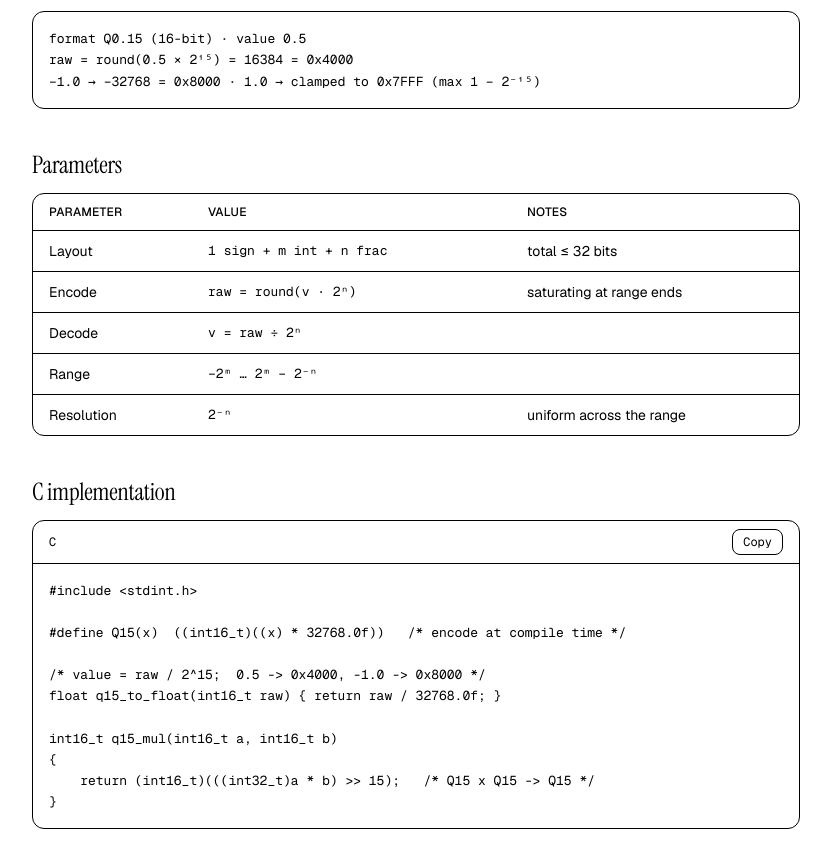
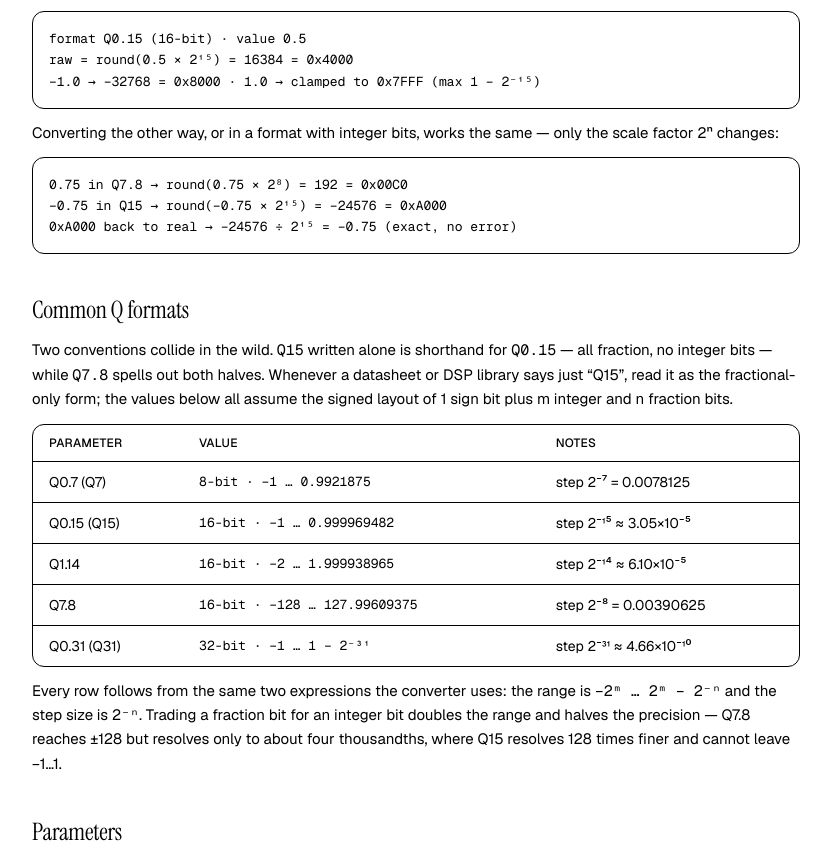
Before and after one commit to Kim-Hakseong/testbench-tools, a Next.js app in the folder apps/web/: page /tools/q-format in a window 1280 px wide. Shown: the part 1140-1983 px from the top of the page, without its empty margins (184-1015 px from the left). Built offline with nearby package versions, Linux system fonts and the light colour scheme.

Commit message:
autopilot: weekly T1 content/SEO pass

```diff
--- a/apps/web/app/(en)/tools/mil-1553-message-decoder/page.tsx
+++ b/apps/web/app/(en)/tools/mil-1553-message-decoder/page.tsx
@@ -10,7 +10,7 @@ export const metadata: Metadata = {
   alternates: { canonical: "/tools/mil-1553-message-decoder/" },
   title: "MIL-STD-1553B Message Decoder — command, data, status layout",
   description:
-    "Free online MIL-STD-1553B message decoder: paste the words of a transfer and see each word's role — command, data or status — laid out with fields and parity. 100% in your browser.",
+    "Free online MIL-STD-1553 decoder: paste the words of a bus capture and see each word's role — command, data or status — laid out with decoded fields and parity. 100% in your browser.",
   openGraph: { url: "/tools/mil-1553-message-decoder/",
     images: ["/og/mil-1553-message-decoder.png"], siteName: "TestBench.tools", title: "MIL-STD-1553B Message Decoder", description: "Lay out a full 1553B transaction: command, data words and status, with roles and parity.", type: "website" },
 };
@@ -31,6 +31,14 @@ const FAQS: FaqItem[] = [
   {
     q: "How are data words interpreted?",
     a: "Data words are 16-bit payload with no protocol-level structure, so the decoder shows the raw value and its signed 16-bit interpretation. What the bits actually mean is defined by the subsystem's interface control document, not by 1553 itself.",
+  },
+  {
+    q: "What do the status word bits tell me?",
+    a: "The status word repeats the responding RT's address in bits 15-11 and then reports its condition: message error (bit 10), service request (bit 8), broadcast command received (bit 4), busy (bit 3), subsystem flag (bit 2), dynamic bus control acceptance (bit 1) and terminal flag (bit 0). Bit 9 (instrumentation) and bits 7-5 are reserved and normally zero. A status word of 0x2800 is therefore RT 5 answering with every flag clear — a healthy response.",
+  },
+  {
+    q: "My capture starts in the middle of a message — what happens?",
+    a: "The decoder always treats the first word you paste as the command word, so a capture that begins on a data word will be laid out against the wrong template. The word-count check is what usually reveals it: the expected and actual word counts disagree. Trim the capture back to the command word — the one whose bits 15-11 hold the RT address you expect — and decode again.",
   },
   {
     q: "Is my data uploaded?",
@@ -91,6 +99,48 @@ export default function Page() {
             <br />
             [4] 0x2800 status → RT 5 · <span className="text-ok">layout matches (BC → RT)</span>
           </DataWell>
+          <p>
+            The same RT reading data back inverts the order, because a transmit
+            command puts the RT&apos;s status word before its data:
+          </p>
+          <DataWell>
+            words: 2C22 2800 1234 5678
+            <br />
+            [1] 0x2C22 command → RT 5, transmit, SA 1, WC 2
+            <br />
+            [2] 0x2800 status → RT 5
+            <br />
+            [3] 0x1234 data · [4] 0x5678 data ·{" "}
+            <span className="text-ok">layout matches (RT → BC)</span>
+          </DataWell>
+          <p>
+            Only bit 10 differs between <code>0x2822</code> and{" "}
+            <code>0x2C22</code> — the T/R bit. That single bit is what reorders
+            the whole transfer, which is why a capture decoded against the wrong
+            direction looks like the data and status words swapped places.
+          </p>
+        </Section>
+
+        <Section title="Decoding a 1553 capture">
+          <p>
+            Bus analysers hand you a flat list of 16-bit words with no
+            annotation, and nothing inside a word says whether it is a command,
+            a data word or a status word — only its position within a transfer
+            does. Decoding therefore always starts at a command word: it names
+            the RT, the direction, the subaddress and how many data words
+            follow, and everything after it is fixed by that declaration.
+          </p>
+          <p>
+            Split a long capture into transfers before pasting. Each transfer
+            begins at a command word and ends after the word count this tool
+            reports as expected; the next command word starts the next message.
+            If a transfer comes up short or long, that boundary is where a
+            dropped word or a bus error sits. Mode commands (subaddress 0 or 31)
+            are the exception to the word-count rule — their low five bits carry
+            a mode code rather than a count. Codes 0–8 (dynamic bus control
+            through reset remote terminal) carry no data word, so the transfer
+            is just command and status; codes 16–21 carry exactly one.
+          </p>
         </Section>
 
         <AdSlot id="mil-1553-message-decoder-content" />
--- a/apps/web/app/(en)/tools/q-format/page.tsx
+++ b/apps/web/app/(en)/tools/q-format/page.tsx
@@ -10,7 +10,7 @@ export const metadata: Metadata = {
   alternates: { canonical: "/tools/q-format/" },
   title: "Fixed-Point Q-Format Converter — Qm.n ↔ real value",
   description:
-    "Free online fixed-point converter: real values ↔ signed Qm.n (Q15, Q31, Q7.8 …) with range, resolution and quantization error. 100% in your browser.",
+    "Free online Q format calculator: convert real values ↔ signed Qm.n fixed point (Q15, Q31, Q7.8 …) with range, resolution and quantization error. 100% in your browser.",
   openGraph: { url: "/tools/q-format/",
     images: ["/og/q-format.png"], siteName: "TestBench.tools", title: "Fixed-Point Q-Format Converter — Qm.n ↔ real value", description: "Real values ↔ signed Qm.n (Q15, Q31, Q7.8 …) with range, resolution and quantization error.", type: "website" },
 };
@@ -93,6 +93,45 @@ export default function Page() {
             <br />
             −1.0 → −32768 = 0x8000 · 1.0 → <span className="text-warn">clamped</span> to 0x7FFF (max 1 − 2⁻¹⁵)
           </DataWell>
+          <p>
+            Converting the other way, or in a format with integer bits, works
+            the same — only the scale factor 2ⁿ changes:
+          </p>
+          <DataWell>
+            0.75 in Q7.8 → round(0.75 × 2⁸) = 192 = <span className="text-ok">0x00C0</span>
+            <br />
+            −0.75 in Q15 → round(−0.75 × 2¹⁵) = −24576 = <span className="text-ok">0xA000</span>
+            <br />
+            0xA000 back to real → −24576 ÷ 2¹⁵ = −0.75 (exact, no error)
+          </DataWell>
+        </Section>
+
+        <Section title="Common Q formats">
+          <p>
+            Two conventions collide in the wild. <code>Q15</code> written alone
+            is shorthand for <code>Q0.15</code> — all fraction, no integer bits
+            — while <code>Q7.8</code> spells out both halves. Whenever a
+            datasheet or DSP library says just &ldquo;Q15&rdquo;, read it as the
+            fractional-only form; the values below all assume the signed layout
+            of 1 sign bit plus m integer and n fraction bits.
+          </p>
+          <ParamsTable
+            rows={[
+              { name: "Q0.7 (Q7)", value: "8-bit · −1 … 0.9921875", note: "step 2⁻⁷ = 0.0078125" },
+              { name: "Q0.15 (Q15)", value: "16-bit · −1 … 0.999969482", note: "step 2⁻¹⁵ ≈ 3.05×10⁻⁵" },
+              { name: "Q1.14", value: "16-bit · −2 … 1.999938965", note: "step 2⁻¹⁴ ≈ 6.10×10⁻⁵" },
+              { name: "Q7.8", value: "16-bit · −128 … 127.99609375", note: "step 2⁻⁸ = 0.00390625" },
+              { name: "Q0.31 (Q31)", value: "32-bit · −1 … 1 − 2⁻³¹", note: "step 2⁻³¹ ≈ 4.66×10⁻¹⁰" },
+            ]}
+          />
+          <p>
+            Every row follows from the same two expressions the converter uses:
+            the range is <code>−2ᵐ … 2ᵐ − 2⁻ⁿ</code> and the step size is{" "}
+            <code>2⁻ⁿ</code>. Trading a fraction bit for an integer bit doubles
+            the range and halves the precision — Q7.8 reaches ±128 but resolves
+            only to about four thousandths, where Q15 resolves 128 times finer
+            and cannot leave −1…1.
+          </p>
         </Section>
 
         <AdSlot id="q-format-content" />
```
